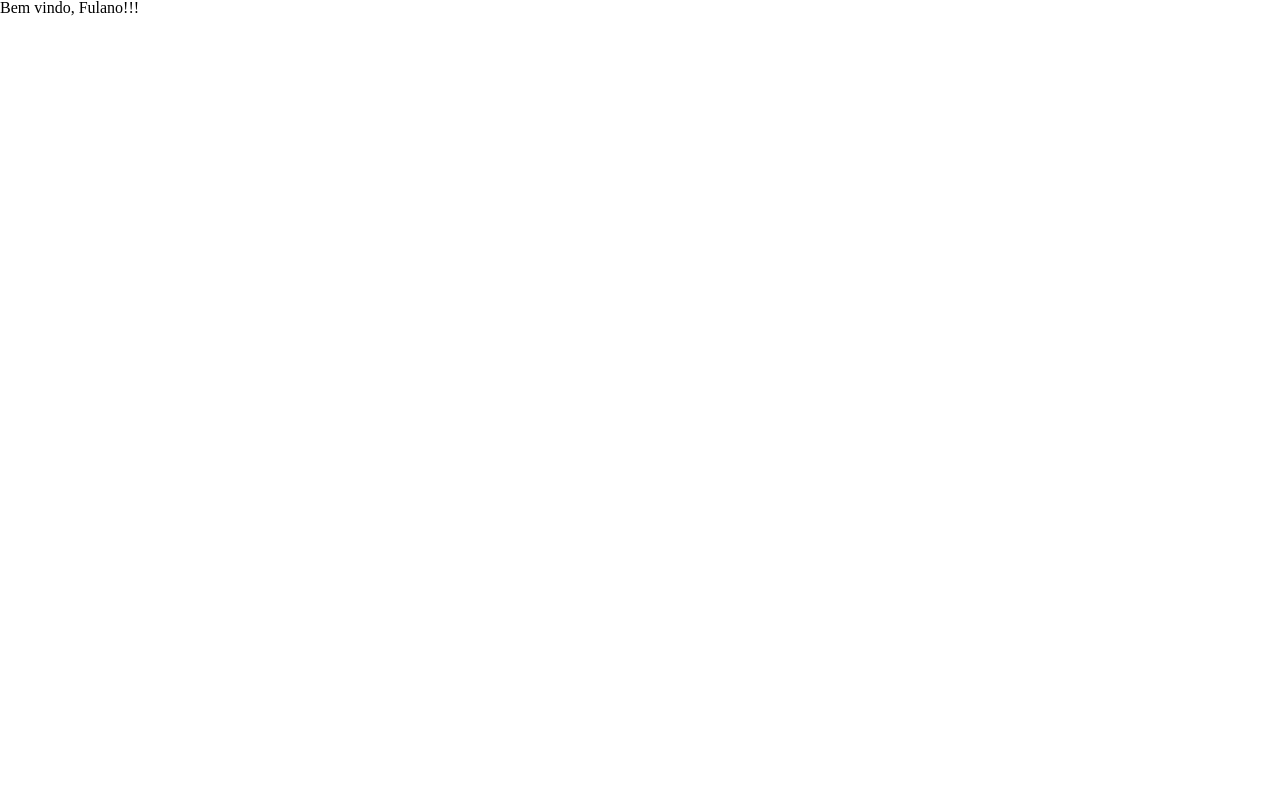
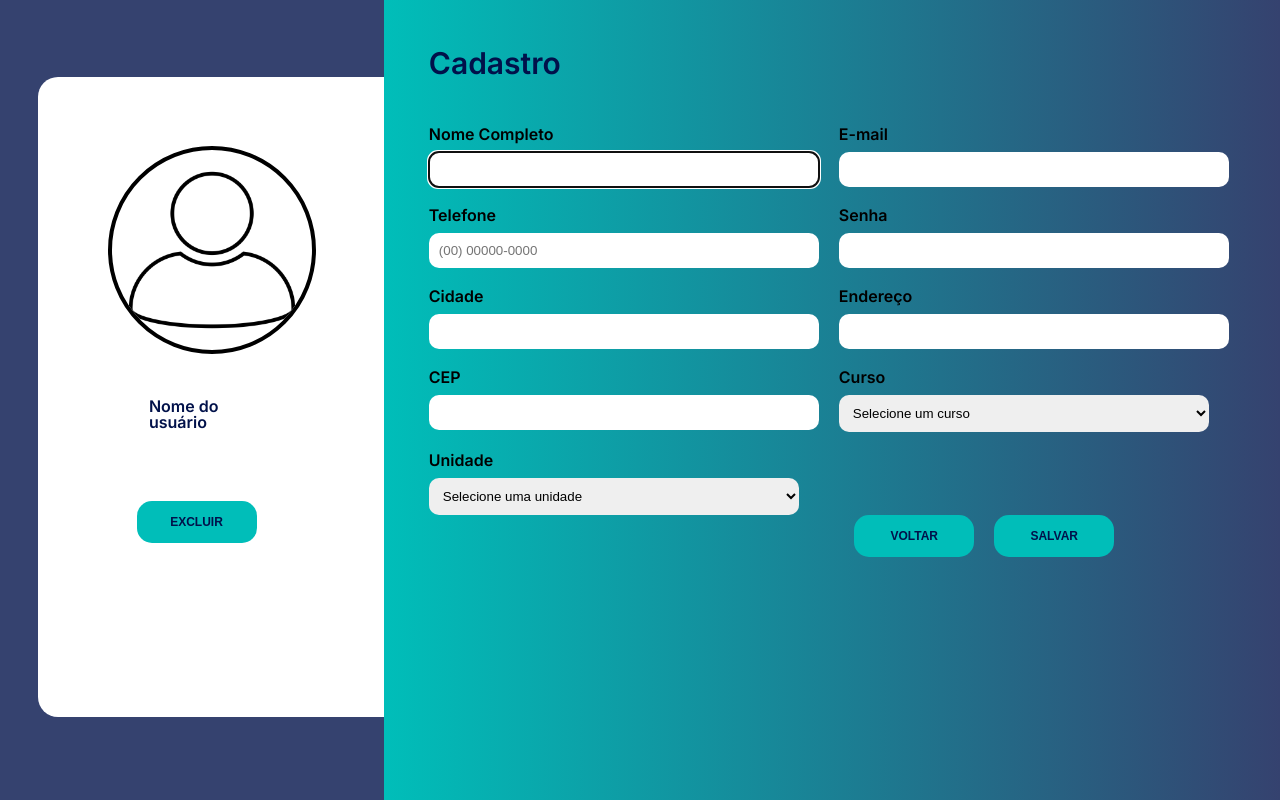
Before and after one commit to Julianaha/alcance, a React (Vite) app: page /user in a window 1280 px wide. Built offline with nearby package versions, Linux system fonts and the light colour scheme.

Commit message:
feat: adiciona dados da api, no cadastro usuarios. adiciona mensagem de erro no login

```diff
--- a/package.json
+++ b/package.json
@@ -13,7 +13,8 @@
     "react": "^18.2.0",
     "react-dom": "^18.2.0",
     "react-icons": "^4.4.0",
-    "react-router-dom": "^6.3.0"
+    "react-router-dom": "^6.3.0",
+    "sweetalert2": "^11.4.29"
   },
   "devDependencies": {
     "@types/react": "^18.0.17",
--- /dev/null
+++ b/src/Contexts/Contexts.jsx
@@ -0,0 +1,20 @@
+import { useState, createContext } from "react";
+
+export const context = createContext([]);
+
+export const Provider = ({ children }) => {
+
+    const [aluno, setAluno] = useState([]);
+
+    const handleSubmit = ({ aluno }) => {
+    console.log("dados customore", { aluno });
+    setAluno(aluno);
+  };
+  return (
+    <context.Provider
+      value={{ aluno, submit: handleSubmit }}
+    >
+      {children}
+    </context.Provider>
+  );
+};
--- /dev/null
+++ b/src/Util/Util.jsx
@@ -0,0 +1,36 @@
+import { useNavigate } from "react-router-dom";
+import Swal from "sweetalert2";
+
+
+
+export const deuCerto = () =>{
+  //const nav = useNavigate()
+    Swal.fire({
+      title: 'Sucesso!',
+      text: 'Inscrição Concluida',
+      icon: 'success',
+      showCancelButton: true,
+      confirmButtonColor: '#7cdddb',
+      cancelButtonColor: '#d33',
+      confirmButtonText: 'Ir para Login',
+      cancelButtonText: 'Continuar navegando'
+    }).then((result) => {
+      if (result.value) {
+
+        Swal.fire(
+          //nav("/login")
+          "em construção"
+        )
+      }
+    })
+  }
+
+export const deuErrado = () =>{
+    Swal.fire({
+      title: 'Error!',
+      text: 'Revise as Informações',
+      icon: 'error',
+      confirmButtonColor: '#7cdddb',
+      confirmButtonText: 'OK'
+    })
+  }
--- a/src/components/Register/index.jsx
+++ b/src/components/Register/index.jsx
@@ -1,14 +1,17 @@
 import styles from "./Register.module.css";
 import { apiAlcance } from "../../service/Service.js";
 import { useState } from "react";
+import {deuCerto, deuErrado} from "../../Util/Util"
 
-function Register() {
+export const Register =()=> {
+
   const [nome, setNome] = useState("");
   const [email, setEmail] = useState("");
   const [telefone, setTelefone] = useState("");
   const [senha, setSenha] = useState("");
   const [unidade, setUnidade] = useState("");
   const [curso, setCurso] = useState("");
+
 
   const submitForme = (nome, email, telefone, senha, unidade, curso) => {
     apiAlcance.post(`/alunos`, {
@@ -18,8 +21,17 @@ function Register() {
       unidade,
       curso,
       senha
-    });
+    })
+    .then((res)=>{
+      console.log(res)
+      deuCerto()
+    })
+    .catch((error) => {
+      console.log(error)
+      deuErrado()
+    })
   };
+
 
   return (
     <div className={styles.container}>
@@ -165,11 +177,6 @@ function Register() {
               onClick={(e) => {
                 e.preventDefault();
                 submitForme(nome, email, telefone, senha, unidade, curso);
-                console.log(
-                  `Dados enviados : ${
-                    (nome, email, telefone, senha, unidade, curso)
-                  }`
-                );
               }}
             >
               Enviar
@@ -180,5 +187,3 @@ function Register() {
     </div>
   );
 }
-
-export default Register;
--- a/src/pages/Home/index.jsx
+++ b/src/pages/Home/index.jsx
@@ -1,4 +1,4 @@
-import Register from "../../components/Register";
+import {Register} from "../../components/Register";
 import Header from "../../components/Header";
 import React, { useState, useEffect } from "react";
 import { Card } from "../../components/card/Card";
@@ -11,7 +11,6 @@ export const Home = () => {
 
   useEffect(() => {
     apiAlcance.get(`/cursos`).then((res) => {
-      console.log(res.data);
       setCursos(res.data);
     });
   }, []);
--- a/src/pages/Login/index.jsx
+++ b/src/pages/Login/index.jsx
@@ -2,26 +2,41 @@ import { FaAngleLeft } from "react-icons/fa";
 import login from "../../assets/login.png";
 import alcance from "../../assets/footerAlcance.png";
 import styles from "./Login.module.css";
-import { Link, Navigate, useNavigate } from "react-router-dom";
-import { useState } from "react";
+import {Link, useNavigate } from "react-router-dom";
+import { useState, useContext } from "react";
 import { apiAlcance } from "../../service/Service";
+import { deuErrado } from "../../Util/Util";
+import { context } from "../../Contexts/Contexts";
+
 
 export const Login = () => {
 
+  const {submit} = useContext(context);
+
   const navigate = useNavigate()
+
   const [email, setEmail] = useState()
   const [senha, setSenha] = useState()
+  const [aluno, setAluno] = useState([])
 
-  const [aluno, setAluno] = useState()
-
-const loginAluno = (email) =>{
+const loginAluno = (email,senha) =>{
   apiAlcance
-  .get(`/alunos/${email}`)
+  .get(`/alunos/email/${email}`)
   .then(res =>{
+    console.log(res.data)
     setAluno(res.data)
+    handleSubmit()
   })
+  .catch((erro)=>{
+     deuErrado()
+  })
+  aluno.email === email && aluno._senha === senha?navigate("/user"):deuErrado()
 }
 
+const handleSubmit = () => {
+  // console.log("dados pregister", { nome, email, telefone, senha,unidade,curso });
+   submit({ aluno });
+ };
   return (
     <div className={styles.grid}>
       <main className={styles.main}>
@@ -48,10 +63,7 @@ const loginAluno = (email) =>{
                 <button type="submit" className={styles.button} onClick={
                   (e) =>{
                     e.preventDefault()
-                    loginAluno(email);
-                    console.log(email, senha)
-                    console.log(aluno.email, aluno._senha)
-                    aluno.email == email && aluno._senha == senha?navigate("/user"):console.log("nao valido")
+                    loginAluno(email,senha);
                   }
                 }>
                   entrar
--- a/src/pages/User/User.jsx
+++ /dev/null
@@ -1,3 +0,0 @@
-export const User = () =>{
-    return(<h1>Bem vindo, Fulano!!!</h1>)
-}
--- a/src/pages/User/index.jsx
+++ b/src/pages/User/index.jsx
@@ -1,7 +1,40 @@
+import { Link, useNavigate } from "react-router-dom";
+import { useContext, useState, useEffect } from "react";
 import user from "../../assets/user.png";
 import styles from "./User.module.css";
+import { context } from "../../Contexts/Contexts";
+import { apiAlcance } from "../../service/Service";
+import Swal from "sweetalert2";
 
 export const User = () => {
+const { aluno } = useContext(context);
+
+
+const AlcanceDelete = (id) => {
+  apiAlcance.delete(`/alunos/${id}`);
+  console.log(`${id} deletado`);
+};
+
+const deleteUser = () =>{
+  const nav = useNavigate
+  Swal.fire({
+    title: 'Excluir',
+    text: "Tem certeza que quer dletar esse usuario?",
+    type: 'warning',
+    showCancelButton: true,
+    confirmButtonColor: '#3085d6',
+    cancelButtonColor: '#d33',
+    confirmButtonText: 'Sim, tenho certeza!',
+    cancelButtonText: 'Melhor eu parar...'
+    }).then((result) => {
+      if (result.value) {
+        Swal(
+          AlcanceDelete(aluno.id),
+          nav("/")
+        )
+      }
+    })
+}
   return (
     <main className={styles.page}>
       <div className={styles.contentUser}>
@@ -10,7 +43,9 @@ export const User = () => {
             <div className={styles.profilecontent}>
               <img src={user} className={styles.imgUser} />
               <h3 className={styles.username}>Nome do usuário</h3>
-              <button className={styles.btndelete}>excluir</button>
+              <button className={styles.btndelete} onClick={() =>{
+                deleteUser()
+                }}>excluir</button>
             </div>
           </div>
         </aside>
@@ -25,6 +60,7 @@ export const User = () => {
                     type="text"
                     id="name"
                     name="username"
+                    value={aluno.nome}
                     autoFocus
                     className={styles.userinput}
                   />
@@ -34,6 +70,7 @@ export const User = () => {
                   <input
                     type="email"
                     id="mail"
+                    value={aluno.email}
                     name="usermail"
                     className={styles.userinput}
                   />
@@ -44,6 +81,7 @@ export const User = () => {
                     type="tel"
                     id="phone"
                     name="phone"
+                    value={aluno.telefone}
                     pattern="[0-9]{3}-[0-9]{2}-[0-9]{3}"
                     placeholder="(00) 00000-0000"
                     className={styles.userinput}
@@ -55,6 +93,7 @@ export const User = () => {
                     type="password"
                     id="password"
                     name="password"
+                    value={aluno._senha}
                     className={styles.userinput}
                   />
                 </p>
@@ -92,6 +131,7 @@ export const User = () => {
                   <select
                     id="usercourse"
                     name="usercourse"
+                    value={aluno.curso}
                     required
                     className={styles.userinput}
                   >
@@ -118,6 +158,7 @@ export const User = () => {
                   <select
                     id="unit"
                     name="unit"
+                    value={aluno.unidade}
                     required
                     className={styles.userinput}
                   >
@@ -137,7 +178,7 @@ export const User = () => {
               </div>
             </form>
             <div className={styles.btnRegister}>
-              <button className={styles.btnBack}>voltar</button>
+             <Link to="/"><button className={styles.btnBack}>voltar</button></Link>
               <button className={styles.btnSave}>salvar</button>
             </div>
           </div>
--- a/src/service/Service.js
+++ b/src/service/Service.js
@@ -2,6 +2,6 @@ import axios from "axios"
 
 export const apiAlcance =
 axios.create({
-    //baseURL:`http://localhost:3000`
+    //baseURL:`http://localhost:3000/`
     baseURL:`https://alcance-api-rest.herokuapp.com/`
 })
```
Also changed, not shown: src/App.jsx (+6 -3 lines), 1 other file (tests, documents, lock files or other folders).
